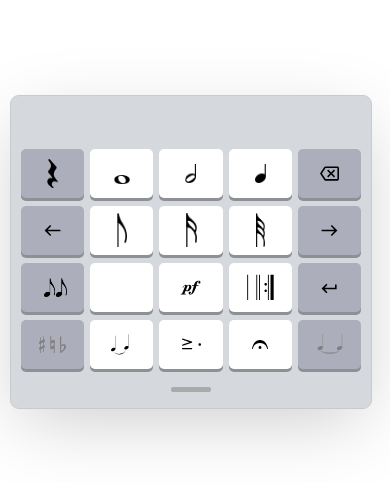
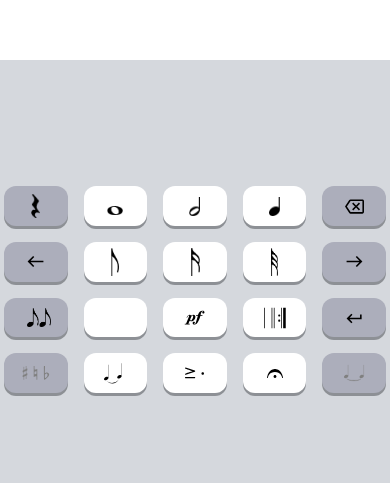
Before and after one commit to isSatake/poc-score-flick-input, a website: page index.html in a window 390 px wide. Shown: the part 287-770 px from the top of the page. Drawn offline with Linux system fonts and the light colour scheme.

Commit message:
mobile layout (#20) (#22)

```diff
--- a/index.html
+++ b/index.html
@@ -2,6 +2,7 @@
 <html lang="en">
   <head>
     <meta charset="UTF-8" />
+    <meta name="viewport" content="viewport-fit=cover" />
     <title>Tiny Score</title>
     <link href="style.css" rel="stylesheet" />
     <link href="manifest.json" rel="manifest" />
@@ -9,7 +10,7 @@
   <body>
     <script src="out.js"></script>
     <canvas id="mainCanvas"></canvas>
-    <div id="keyboard">
+    <div class="keyboard mobile">
       <div class="keyHeader"></div>
       <div class="keyContainer">
         <div class="grayKey k11 changeNoteRest rest"></div>
--- a/style.css
+++ b/style.css
@@ -20,20 +20,19 @@ body {
   box-shadow: #ccc 0 20px 70px -10px;
 }
 
-/*#keyboard {*/
-/*    display: flex;*/
-/*    flex-direction: column;*/
-/*    align-items: center;*/
-/*    position: absolute;*/
-/*    background: #d5d8dd;*/
-/*    width: 100%;*/
-/*    height: 38%;*/
-/*    left: 0;*/
-/*    bottom: 0;*/
-/*    padding-bottom: env(safe-area-inset-bottom, 20px);*/
-/*}*/
+.keyboard.mobile {
+  display: flex;
+  flex-direction: column;
+  align-items: center;
+  position: absolute;
+  background: #d5d8dd;
+  width: 100%;
+  left: 0;
+  bottom: 0;
+  padding-bottom: calc(env(safe-area-inset-bottom) + 124px);
+}
 
-#keyboard {
+.keyboard.desktop {
   display: flex;
   flex-direction: column;
   align-items: center;
@@ -48,25 +47,15 @@ body {
   box-shadow: #ccc 0 20px 70px -10px;
 }
 
-/*.keyHeader {*/
-/*    height: 125px;*/
-/*}*/
-
 .keyHeader {
   height: 54px;
 }
 
-/*.keyContainer {*/
-/*    display: grid;*/
-/*    grid-template-columns: repeat(5, 1fr);*/
-/*    grid-template-rows: repeat(4, 1fr);*/
-/*    column-gap: 16px;*/
-/*    row-gap: 16px;*/
-/*    width: 98%;*/
-/*    aspect-ratio: 32/17;*/
-/*}*/
+.mobile .keyHeader {
+  height: 126px;
+}
 
-.keyContainer {
+.desktop > .keyContainer {
   display: grid;
   grid-template-columns: repeat(5, 1fr);
   grid-template-rows: repeat(4, 1fr);
@@ -76,6 +65,16 @@ body {
   height: 224px;
 }
 
+.mobile .keyContainer {
+  display: grid;
+  grid-template-columns: repeat(5, 1fr);
+  grid-template-rows: repeat(4, 1fr);
+  column-gap: 16px;
+  row-gap: 16px;
+  width: 98%;
+  aspect-ratio: 1.85;
+}
+
 .keyContainer > div {
   border-radius: 5px;
   box-shadow: #8d9095 0 3px;
@@ -83,6 +82,10 @@ body {
   justify-content: center;
   width: 100%;
   height: 100%;
+}
+
+.mobile > .keyContainer > div {
+  border-radius: 12px;
 }
 
 .candidateContainer {
@@ -451,7 +454,6 @@ body {
 }
 
 .keyboardHandle {
-  visibility: hidden;
   margin: 18px auto 0;
   background: #aaa;
   width: 40px;
@@ -459,8 +461,8 @@ body {
   border-radius: 2px;
 }
 
-.keyboardHandle {
-  visibility: visible;
+.mobile .keyboardHandle {
+  visibility: hidden;
 }
 
 #pointer {
```
